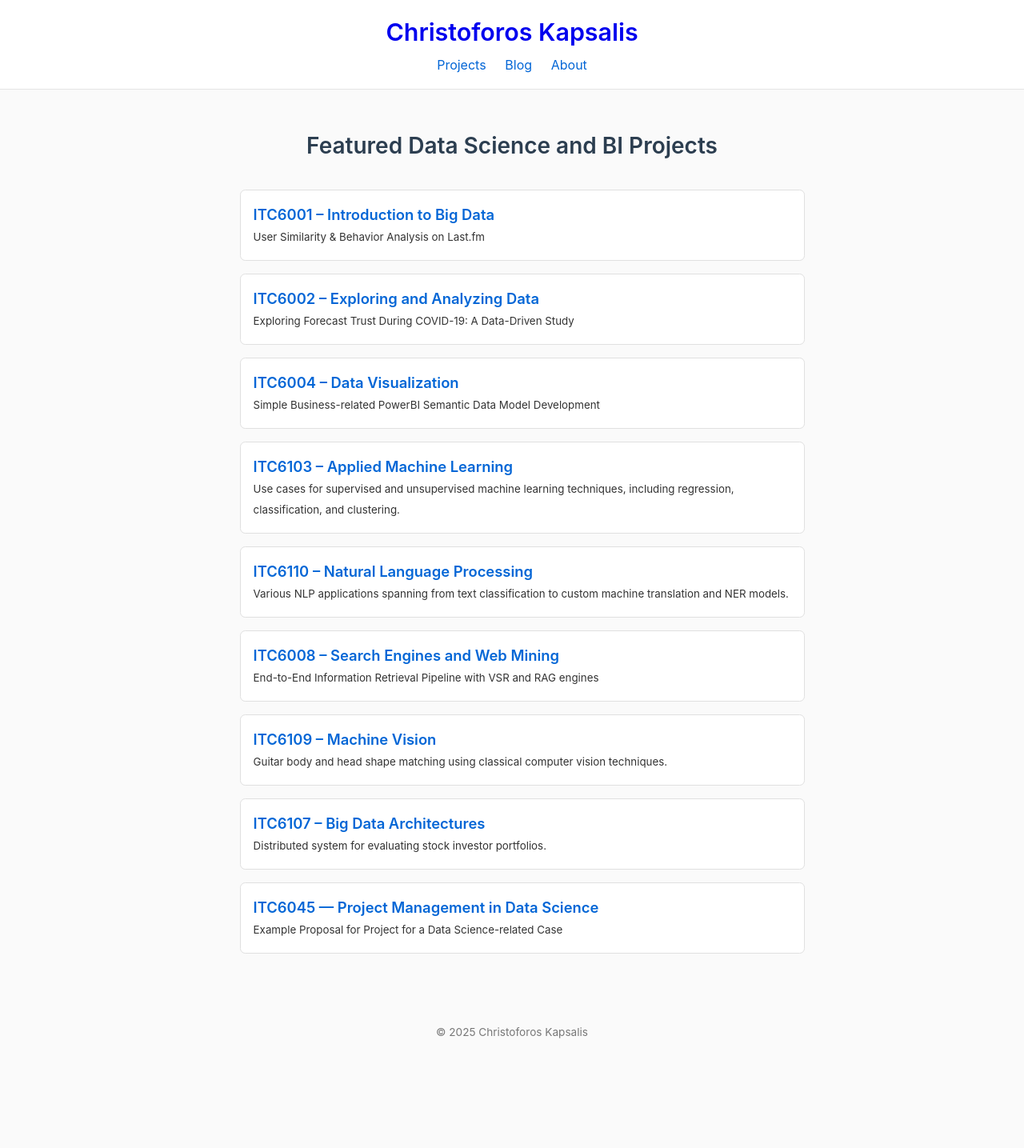
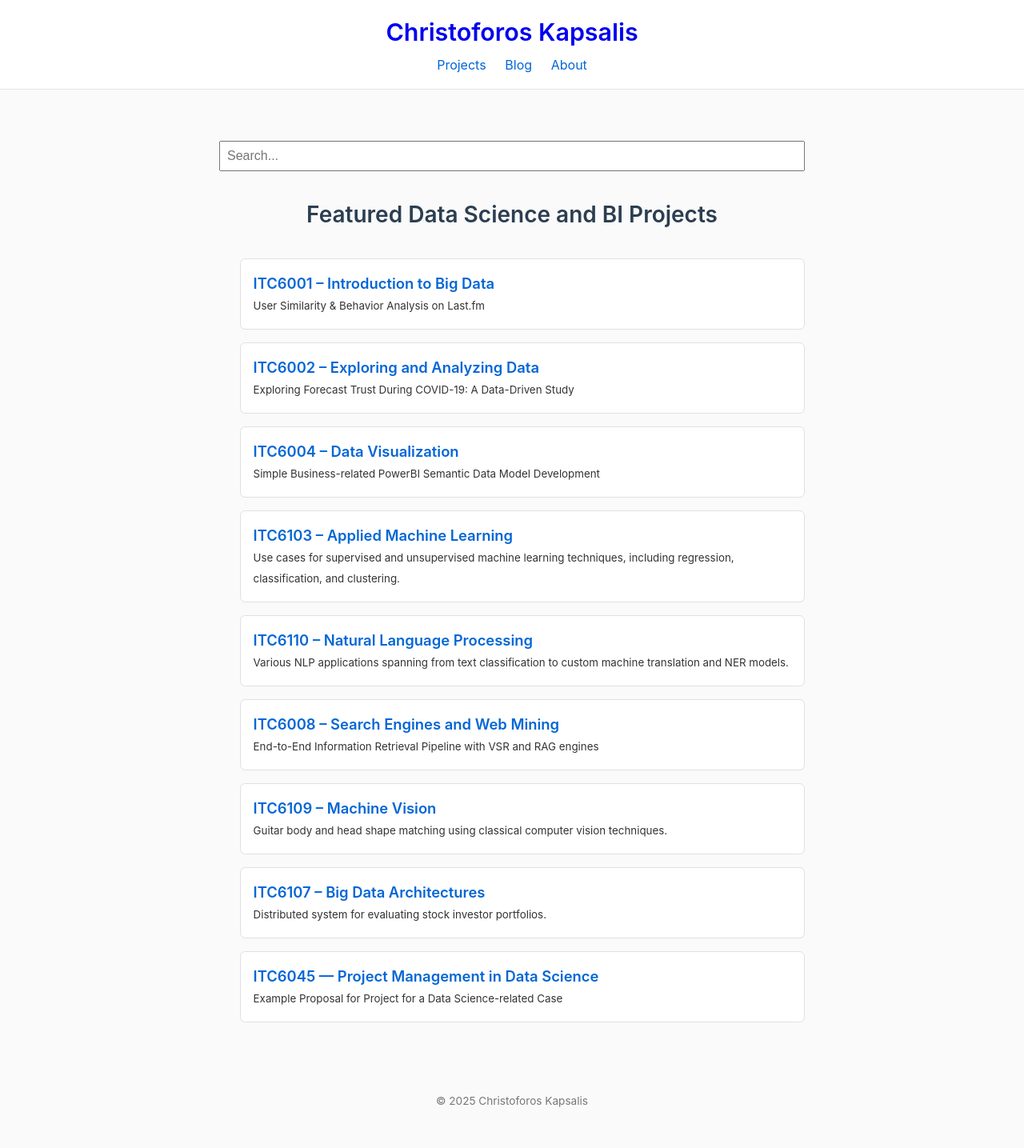
Before and after one commit to C-Kapsalis/portfolio-website, a Jekyll site: the page built from index.md, in a window 1280 px wide. Shown: the whole page at 80% size. Built offline with Jekyll 4.4.1, drawn with Linux system fonts in a browser that asks for light colours; comment, search, counter and statistics services are not loaded; before the commit the page ends 1349 px from its top, so only the background shows below that.

Commit message:
setting up a simple search feature

```diff
--- a/_layouts/default.html
+++ b/_layouts/default.html
@@ -26,6 +26,11 @@
   {% include header.html %}
   {% include breadcrumbs.html %}
   <main class="wrapper">
+  	<div class="search-box">
+ 		<input type="text" id="search-input" placeholder="Search..." />
+  		<ul id="results-container"></ul>
+	</div>
+
     {{ content }}
   </main>
   <footer class="footer">
--- a/assets/css/style.css
+++ b/assets/css/style.css
@@ -142,3 +142,25 @@ body:not(.home-page) .wrapper {
 .breadcrumb-container + .wrapper > h1:first-of-type {
   margin-top: 0;  /* Remove top margin when following breadcrumbs */
 }
+
+
+/* simple search feature styling */
+.search-box {
+  margin: 2rem 0;
+}
+
+#search-input {
+  width: 100%;
+  padding: 0.5rem;
+  font-size: 1rem;
+}
+
+#results-container {
+  list-style: none;
+  padding-left: 0;
+  margin-top: 1rem;
+}
+
+#results-container li {
+  margin-bottom: 0.5rem;
+}
```
Also changed, not shown: other parts of _layouts/default.html (+14 -0 lines), search.json (added, +15 -0 lines).
